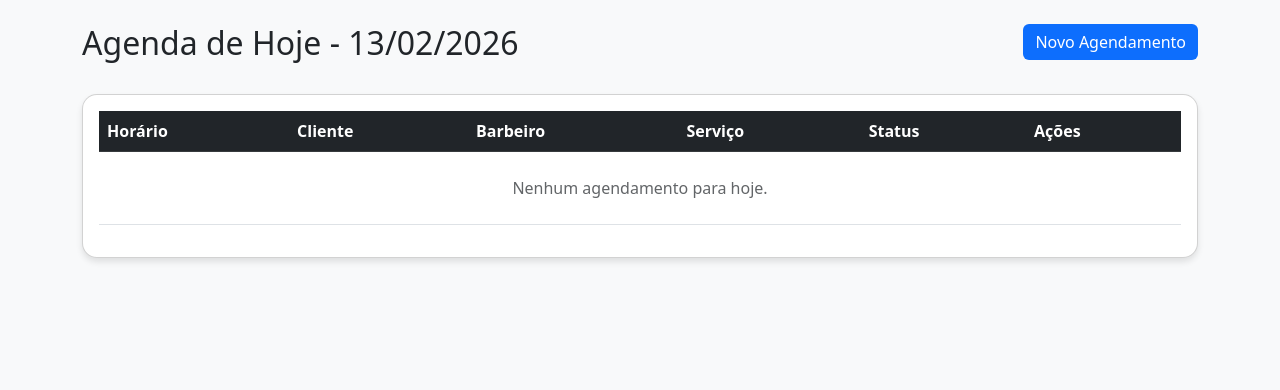
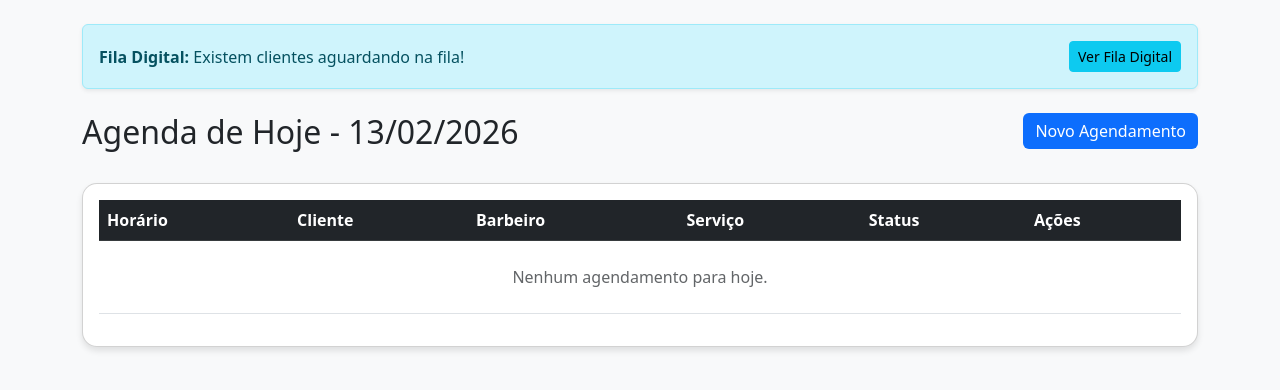
Before and after one commit to juliomtv/TMNT-Solu-oes-tecnologicas, a Flask app: template barbearia_system/templates/index.html in a window 1280 px wide. Shown: the part 56-446 px from the top of the page. Run offline with Flask 3, Linux system fonts and the light colour scheme; the template is opened without the code that fills it, so the values that code supplies are empty.

Commit message:
Fix: Correção da fila digital e adição de alertas no painel do barbeiro

```diff
--- a/barbearia_system/app.py
+++ b/barbearia_system/app.py
@@ -647,15 +647,38 @@ def fila_painel():
 def entrar_fila():
     if not g.tenant: abort(404)
     if request.method == 'POST':
-        flash('Você entrou na fila!', 'success')
+        nome = request.form.get('nome')
+        whatsapp = request.form.get('whatsapp')
+        servico_id = request.form.get('servico_id')
+        barbeiro_id = request.form.get('barbeiro_id')
+
+        # Calcula a última posição na fila
+        ultima_posicao = db.session.query(db.func.max(Fila.posicao)).filter_by(barbearia_id=g.tenant.id).scalar() or 0
+        nova_posicao = ultima_posicao + 1
+
+        novo_item = Fila(
+            cliente_nome=nome,
+            whatsapp=whatsapp,
+            servico_id=servico_id,
+            barbearia_id=g.tenant.id,
+            barbeiro_id=barbeiro_id if barbeiro_id else None,
+            posicao=nova_posicao,
+            status='aguardando'
+        )
+        db.session.add(novo_item)
+        db.session.commit()
+
+        flash('Você entrou na fila! Aguarde ser chamado.', 'success')
         return redirect(url_for('home_cliente'))
     servicos = Servico.query.filter_by(barbearia_id=g.tenant.id).all()
-    return render_template('fila_entrar.html', config=g.tenant, servicos=servicos)
+    barbeiros = Usuario.query.filter_by(barbearia_id=g.tenant.id).all()
+    return render_template('fila_entrar.html', config=g.tenant, servicos=servicos, barbeiros=barbeiros)
 
 @app.route('/fila/chamar/<int:id>')
 @login_required
 def fila_chamar(id):
-    item = Fila.query.get_or_404(id)
+    if not g.tenant: abort(404)
+    item = Fila.query.filter_by(id=id, barbearia_id=g.tenant.id).first_or_404()
     item.status = 'chamado'
     db.session.commit()
     return redirect(url_for('fila_painel'))
@@ -663,7 +686,8 @@ def fila_chamar(id):
 @app.route('/fila/atender/<int:id>')
 @login_required
 def fila_atender(id):
-    item = Fila.query.get_or_404(id)
+    if not g.tenant: abort(404)
+    item = Fila.query.filter_by(id=id, barbearia_id=g.tenant.id).first_or_404()
     item.status = 'atendendo'
     db.session.commit()
     return redirect(url_for('fila_painel'))
@@ -671,7 +695,8 @@ def fila_atender(id):
 @app.route('/fila/finalizar/<int:id>')
 @login_required
 def fila_finalizar(id):
-    item = Fila.query.get_or_404(id)
+    if not g.tenant: abort(404)
+    item = Fila.query.filter_by(id=id, barbearia_id=g.tenant.id).first_or_404()
     item.status = 'finalizado'
     db.session.commit()
     return redirect(url_for('fila_painel'))
@@ -679,7 +704,8 @@ def fila_finalizar(id):
 @app.route('/fila/ausente/<int:id>')
 @login_required
 def fila_ausente(id):
-    item = Fila.query.get_or_404(id)
+    if not g.tenant: abort(404)
+    item = Fila.query.filter_by(id=id, barbearia_id=g.tenant.id).first_or_404()
     item.status = 'ausente'
     db.session.commit()
     return redirect(url_for('fila_painel'))
--- a/barbearia_system/templates/base.html
+++ b/barbearia_system/templates/base.html
@@ -59,7 +59,7 @@
                             {% if config %}
                             <li class="nav-item"><a class="nav-link" href="{{ url_for('home_cliente') }}">Ver Site</a></li>
                             <li class="nav-item"><a class="nav-link" href="{{ url_for('index_admin') }}">Agenda</a></li>
-                            <li class="nav-item"><a class="nav-link" href="{{ url_for('fila_painel') }}">Fila Digital</a></li>
+                            <li class="nav-item"><a class="nav-link fw-bold text-info" href="{{ url_for('fila_painel') }}">Fila Digital</a></li>
                             <li class="nav-item"><a class="nav-link" href="{{ url_for('listar_clientes') }}">Clientes</a></li>
                             <li class="nav-item"><a class="nav-link" href="{{ url_for('configuracoes') }}">Configurações</a></li>
                             {% endif %}
--- a/barbearia_system/templates/fila_entrar.html
+++ b/barbearia_system/templates/fila_entrar.html
@@ -31,8 +31,8 @@
                     <label class="form-label">Escolha o Barbeiro (Opcional)</label>
                     <select name="barbeiro_id" class="form-select">
                         <option value="">Qualquer Barbeiro</option>
-                        {% for usuario in config.usuarios %}
-                        <option value="{{ usuario.id }}">{{ usuario.username }}</option>
+                        {% for barbeiro in barbeiros %}
+                        <option value="{{ barbeiro.id }}">{{ barbeiro.username }}</option>
                         {% endfor %}
                     </select>
                 </div>
--- a/barbearia_system/templates/index.html
+++ b/barbearia_system/templates/index.html
@@ -1,6 +1,9 @@
 {% extends 'base.html' %}
 
 {% block content %}
+<!-- Alerta de Fila Digital -->
+<div id="fila-alert-container"></div>
+
 <!-- Painel Administrativo da Unidade - Agenda do Dia -->
 <div class="row mb-4">
     <div class="col-md-8">
@@ -66,4 +69,32 @@
         </div>
     </div>
 </div>
+<script>
+    // Função para verificar se há novos itens na fila
+    function checkFila() {
+        fetch("{{ url_for('fila_painel') }}")
+            .then(response => response.text())
+            .then(html => {
+                const parser = new DOMParser();
+                const doc = parser.parseFromString(html, 'text/html');
+                const hasItems = doc.querySelector('tbody tr:not(:last-child)') || !doc.querySelector('td[colspan="6"]');
+
+                const container = document.getElementById('fila-alert-container');
+                if (hasItems) {
+                    container.innerHTML = `
+                        <div class="alert alert-info d-flex justify-content-between align-items-center shadow-sm mb-4">
+                            <span><strong><i class="bi bi-people-fill"></i> Fila Digital:</strong> Existem clientes aguardando na fila!</span>
+                            <a href="{{ url_for('fila_painel') }}" class="btn btn-info btn-sm">Ver Fila Digital</a>
+                        </div>
+                    `;
+                } else {
+                    container.innerHTML = '';
+                }
+            });
+    }
+
+    // Verifica a cada 30 segundos
+    setInterval(checkFila, 30000);
+    checkFila(); // Verifica ao carregar
+</script>
 {% endblock %}
```
